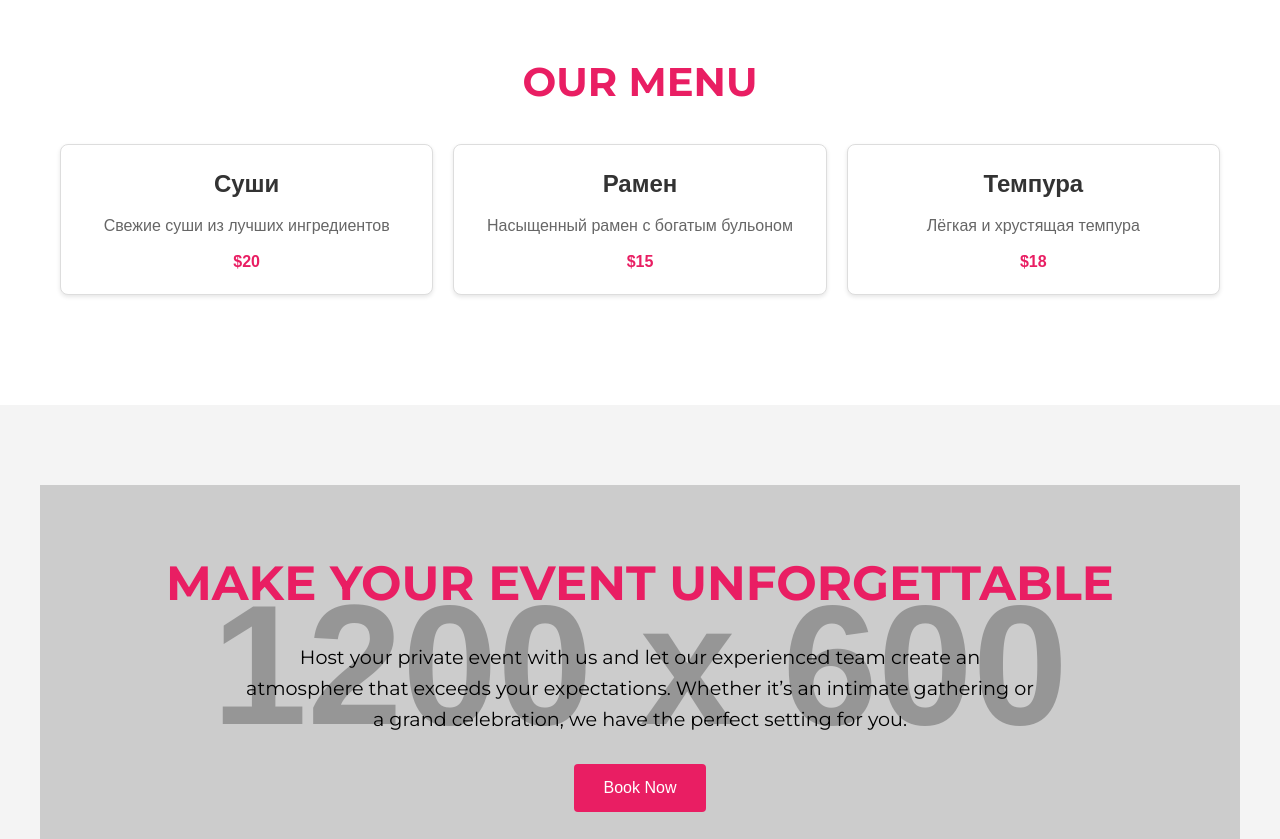
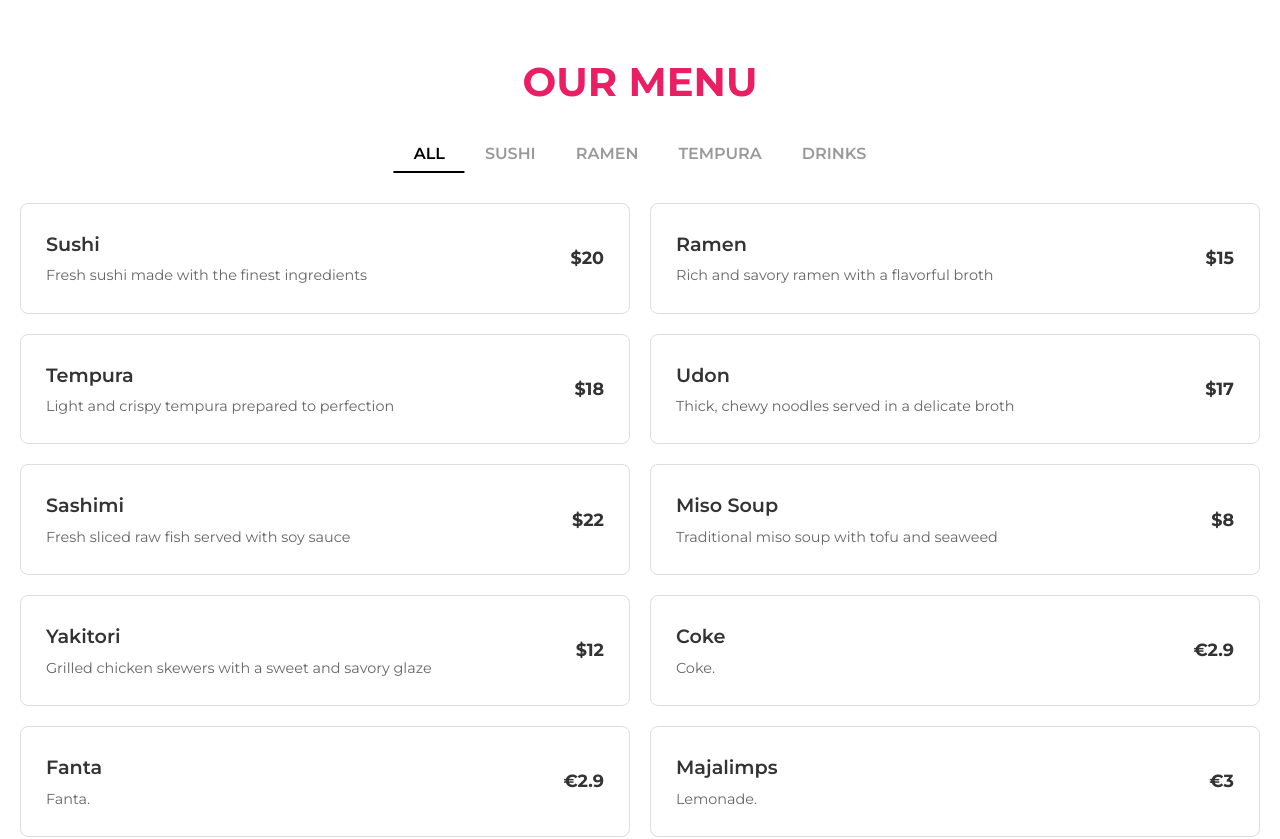
Before and after one commit to CrazyGaffer/Sakura_Resto, a React (Vite) app: page / in a window 1280 px wide. Shown: the part 1380-2219 px from the top of the page. Built offline with nearby package versions, Linux system fonts and the light colour scheme.

Commit message:
UI corrections

```diff
--- a/src/App.jsx
+++ b/src/App.jsx
@@ -3,7 +3,6 @@ import Home from './components/Home.jsx';
 import About from './pages/about/About.jsx';
 import Menu from './pages/menu/Menu.jsx';
 import PrivateEvents from './components/PrivateEvents';
-import Contact from './pages/contact/Contact.jsx';
 import Footer from './components/Footer';
 
 function App() {
@@ -14,7 +13,6 @@ function App() {
             <About />
             <Menu />
             <PrivateEvents />
-            <Contact />
             <Footer />
         </div>
     );
--- a/src/components/Footer.css
+++ b/src/components/Footer.css
@@ -1,6 +1,59 @@
+@import url('https://fonts.googleapis.com/css2?family=Montserrat:wght@400;700&display=swap');
+
 .footer {
-    padding: 20px;
     background-color: #333;
+    color: #fff;
+    font-family: 'Montserrat', sans-serif;
+    text-transform: uppercase;
+    padding: 10px 20px; /* Reduced padding for a more compact look */
+}
+
+/* Main container holding all info */
+.footer-container {
+    display: flex;
+    flex-wrap: wrap;
+    justify-content: space-between;
+    align-items: center;
+    font-size: 0.9rem;
+}
+
+/* Each info block */
+.footer-item {
+    margin: 5px 10px;
+    flex: 1;
     text-align: center;
+}
+
+/* Links styling */
+.footer-item a {
     color: #fff;
+    text-decoration: none;
+    margin: 0 3px;
+    transition: color 0.3s;
 }
+
+.footer-item a:hover {
+    color: #aaa;
+    text-decoration: underline;
+}
+
+/* Bottom section with copyright/developer info */
+.footer-bottom {
+    display: flex;
+    justify-content: space-between;
+    border-top: 1px solid #444;
+    padding-top: 5px;
+    margin-top: 5px;
+    font-size: 0.8rem;
+}
+
+/* Responsive adjustments */
+@media (max-width: 600px) {
+    .footer-container {
+        flex-direction: column;
+    }
+    .footer-bottom {
+        flex-direction: column;
+        text-align: center;
+    }
+}
--- a/src/components/Footer.jsx
+++ b/src/components/Footer.jsx
@@ -3,7 +3,26 @@ import './Footer.css';
 function Footer() {
     return (
         <footer className="footer">
-            <p>&copy; {new Date().getFullYear()} Sakura Resto. All rights reserved.</p>
+            <div className="footer-container">
+                <div className="footer-item">
+                    <span>Mon-Fri 11 AM–10 PM, Sat-Sun 12 PM–11 PM</span>
+                </div>
+                <div className="footer-item">
+                    <span>info@sakuraresto.ee | +1 234 567 890 | Pärnu mnt 32, Tallinn</span>
+                </div>
+                <div className="footer-item">
+                    <span>
+            <a href="#home">Home</a> |{' '}
+                        <a href="#menu">Menu</a> |{' '}
+                        <a href="#reservations">Reservations</a> |{' '}
+                        <a href="#contact">Contact</a>
+          </span>
+                </div>
+            </div>
+            <div className="footer-bottom">
+                <span>&copy; {new Date().getFullYear()} All rights reserved</span>
+                <span>Developed by Jakeovski</span>
+            </div>
         </footer>
     );
 }
--- a/src/components/Navbar.css
+++ b/src/components/Navbar.css
@@ -55,6 +55,10 @@ html {
     font-weight: 600;
     text-transform: uppercase;
     cursor: pointer;
+}
+
+.nav-menu li a:hover {
+    color: #e91e63;
 }
 
 /* Hamburger Icon (initially hidden) */
--- /dev/null
+++ b/src/data/menuItems.js
@@ -0,0 +1,14 @@
+export const menuItems = [
+    { name: 'Sushi', description: 'Fresh sushi made with the finest ingredients', price: '$20', category: 'Sushi' },
+    { name: 'Ramen', description: 'Rich and savory ramen with a flavorful broth', price: '$15', category: 'Ramen' },
+    { name: 'Tempura', description: 'Light and crispy tempura prepared to perfection', price: '$18', category: 'Tempura' },
+    { name: 'Udon', description: 'Thick, chewy noodles served in a delicate broth', price: '$17', category: 'Udon' },
+    { name: 'Sashimi', description: 'Fresh sliced raw fish served with soy sauce', price: '$22', category: 'Sushi' },
+    { name: 'Miso Soup', description: 'Traditional miso soup with tofu and seaweed', price: '$8', category: 'Soup' },
+    { name: 'Yakitori', description: 'Grilled chicken skewers with a sweet and savory glaze', price: '$12', category: 'Skewers' },
+    { name: 'Coke', description: 'Coke.', price: '€2.9', category: 'Drinks' },
+    { name: 'Fanta', description: 'Fanta.', price: '€2.9', category: 'Drinks' },
+    { name: 'Majalimps', description: 'Lemonade.', price: '€3', category: 'Drinks' },
+    { name: 'Õlu', description: 'Beer.', price: '€4.9', category: 'Drinks' },
+    { name: 'Majavein', description: 'House wine.', price: '€5.8', category: 'Drinks' },
+];
--- a/src/pages/contact/Contact.css
+++ /dev/null
@@ -1,41 +0,0 @@
-@import url('https://fonts.googleapis.com/css2?family=Montserrat:wght@400;700&display=swap');
-
-.contact {
-    padding: 4rem 2rem;
-    background-color: #f9f9f9;
-    text-align: center;
-}
-
-.contact-content {
-    max-width: 600px;
-    margin: 0 auto;
-}
-
-.contact-content h2 {
-    font-size: 2rem;
-    margin-bottom: 1rem;
-}
-
-.contact-content p {
-    margin: 0.5rem 0;
-    font-size: 1rem;
-    color: #555;
-}
-
-/* Social Icons */
-.social-icons {
-    margin-top: 2rem;
-    display: flex;
-    justify-content: center;
-    gap: 1.5rem;
-}
-
-.social-icons a {
-    font-size: 1.5rem;
-    color: #555;
-    transition: color 0.3s ease;
-}
-
-.social-icons a:hover {
-    color: #f33; /* Change to your preferred hover color */
-}
--- a/src/pages/menu/Menu.css
+++ b/src/pages/menu/Menu.css
@@ -1,8 +1,14 @@
 @import url('https://fonts.googleapis.com/css2?family=Montserrat:wght@400;700&display=swap');
+
+:root {
+    --active-color: #000;              /* Fully opaque black for active tab */
+    --inactive-color: rgba(0, 0, 0, 0.4); /* 40% opacity for inactive tab */
+}
 
 .menu {
     padding: 100px 20px;
-    text-align: center;
+    text-align: center; /* This centers elements by default */
+    font-family: 'Montserrat', sans-serif;
 }
 
 .menu h2 {
@@ -11,52 +17,91 @@
     margin-bottom: 20px;
 }
 
-.menu-items {
-    display: flex;
-    flex-wrap: wrap;
-    justify-content: center;
+/* Category Switcher Section */
+.menu-categories {
+    margin-bottom: 30px;
 }
 
-.menu-item {
-    background-color: #fff;
-    border: 1px solid #ddd;
-    border-radius: 8px;
-    padding: 20px;
-    margin: 10px;
-    width: calc(33.333% - 40px);
-    box-shadow: 0 2px 4px rgba(0,0,0,0.1);
-    transition: transform 0.3s;
+.menu-categories button {
+    background: transparent;
+    color: var(--inactive-color);
+    border: none;
+    padding: 10px 20px;
+    cursor: pointer;
+    font-size: 1em;
+    font-family: 'Montserrat', sans-serif;
+    text-transform: uppercase;
+    font-weight: 600;
+    position: relative; /* Needed for pseudo-element positioning */
+    transition: color 0.3s;
 }
 
-.menu-item:hover {
-    transform: translateY(-5px);
+.menu-categories button.active {
+    color: var(--active-color);
 }
 
-.menu-item h3 {
-    font-size: 1.5em;
-    color: #333;
+.menu-categories button::before {
+    content: "";
+    position: absolute;
+    height: 2px;
+    width: 0;
+    background-color: var(--active-color);
+    transition: width 0.3s ease-in-out;
+    left: 50%;
+    bottom: 0;
+    transform: translateX(-50%);
 }
 
-.menu-item p {
-    font-size: 1em;
-    color: #666;
-    margin: 10px 0;
+.menu-categories button.active::before {
+    width: 100%;
 }
 
-.menu-item span {
-    font-weight: bold;
-    color: #e91e63;
+/* Menu Items Grid */
+.menu-items {
+    display: grid;
+    grid-template-columns: repeat(2, 1fr); /* Two columns */
+    gap: 20px;
+    justify-items: center;
 }
 
-/* Адаптив */
-@media (max-width: 992px) {
-    .menu-item {
-        width: calc(50% - 40px);
+/* Menu Item Card */
+.menu-item {
+    display: flex;
+    justify-content: space-between;
+    align-items: center;
+    padding: 25px 25px ;
+    border: 1px solid #ddd;  /* Optional: adds a border around each card */
+    border-radius: 8px;      /* Optional: rounds the corners */
+    width: 100%;             /* Ensures the item fills the grid cell */
+    background: #fff;
+}
+
+/* Force the title and description in the card to be left-aligned */
+.menu-item .menu-info {
+    text-align: left;
+}
+
+.menu-info h3 {
+    margin: 0;
+    font-size: 1.2em;
+    font-weight: 600;
+}
+
+.menu-info p {
+    margin: 5px 0 0;
+    color: #666;
+    font-size: 0.9em;
+}
+
+.menu-price {
+    font-size: 1.1em;
+    font-weight: bold;
+    margin-left: 20px;
+}
+
+/* Responsive Adjustments */
+@media (max-width: 768px) {
+    .menu-items {
+        grid-template-columns: 1fr; /* Single column on smaller screens */
     }
 }
-
-@media (max-width: 768px) {
-    .menu-item {
-        width: calc(100% - 40px);
-    }
-}
--- a/src/pages/menu/Menu.jsx
+++ b/src/pages/menu/Menu.jsx
@@ -1,13 +1,20 @@
+import { useState } from 'react';
 import { motion } from 'framer-motion';
+import { menuItems } from '/src/data/menuItems.js';
 import './Menu.css';
 
 function Menu() {
-    const menuItems = [
-        { name: 'Суши', description: 'Свежие суши из лучших ингредиентов', price: '$20' },
-        { name: 'Рамен', description: 'Насыщенный рамен с богатым бульоном', price: '$15' },
-        { name: 'Темпура', description: 'Лёгкая и хрустящая темпура', price: '$18' },
-        // Добавьте другие позиции по необходимости
-    ];
+    // State to track active category
+    const [activeCategory, setActiveCategory] = useState('All');
+
+    // Define the available categories
+    const categories = ['All', 'Sushi', 'Ramen', 'Tempura', 'Drinks'];
+
+    // Filter items based on the active category
+    const filteredItems =
+        activeCategory === 'All'
+            ? menuItems
+            : menuItems.filter((item) => item.category === activeCategory);
 
     return (
         <section id="menu" className="menu">
@@ -19,12 +26,30 @@ function Menu() {
                 viewport={{ once: true }}
             >
                 <h2>Our menu</h2>
+
+                {/* Category Switcher */}
+                <div className="menu-categories">
+                    {categories.map((category, index) => (
+                        <button
+                            key={index}
+                            className={activeCategory === category ? 'active' : ''}
+                            onClick={() => setActiveCategory(category)}
+                        >
+                            {category}
+                        </button>
+                    ))}
+                </div>
+
                 <div className="menu-items">
-                    {menuItems.map((item, index) => (
+                    {filteredItems.map((item, index) => (
                         <div className="menu-item" key={index}>
-                            <h3>{item.name}</h3>
-                            <p>{item.description}</p>
-                            <span>{item.price}</span>
+                            <div className="menu-info">
+                                <h3>{item.name}</h3>
+                                <p>{item.description}</p>
+                            </div>
+                            <div className="menu-price">
+                                <span>{item.price}</span>
+                            </div>
                         </div>
                     ))}
                 </div>
```
Also changed, not shown: src/pages/contact/Contact.jsx (deleted, +0 -53 lines).
